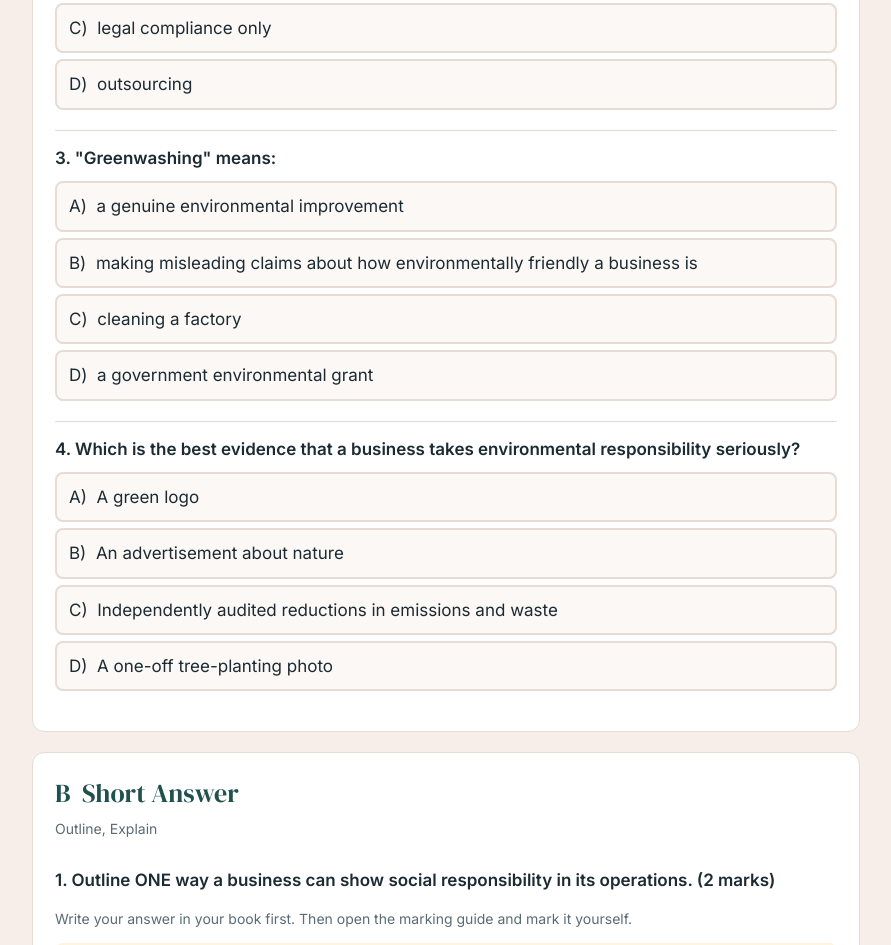
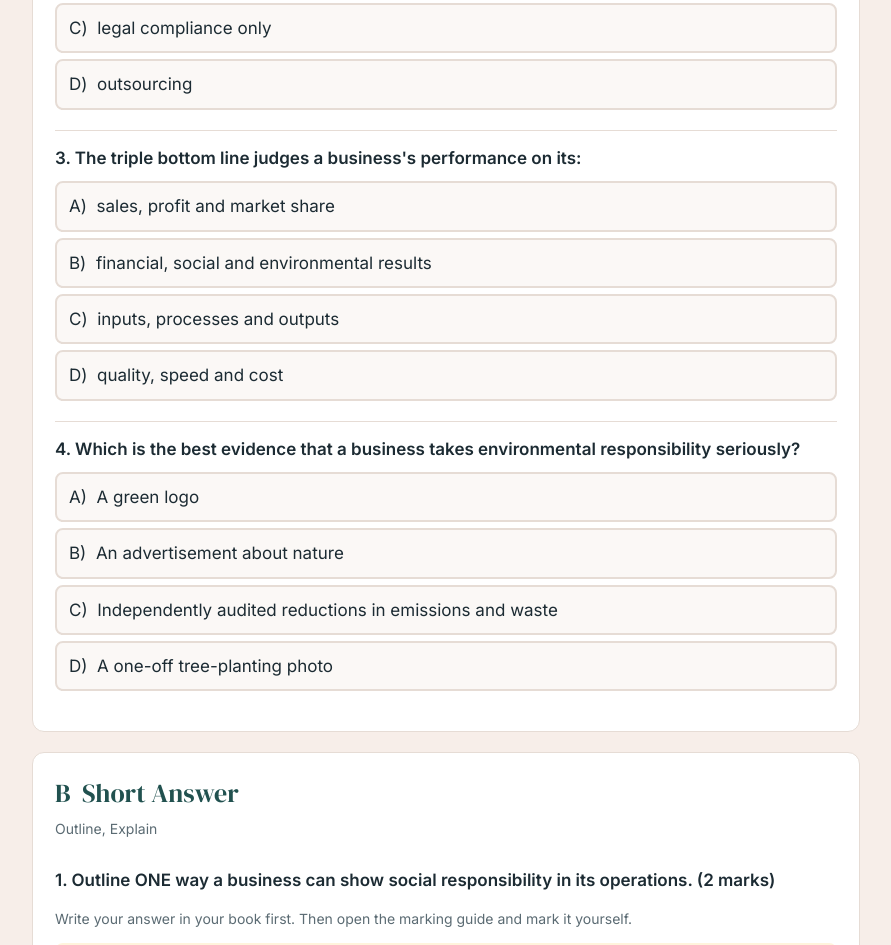
Before and after one commit to mrsperkinsteacher/business, a plain HTML site: page practice/ops-i9/index.html in a window 1280 px wide. Shown: the part 925-1870 px from the top of the page, without its empty margins (194-1085 px from the left). Drawn offline with Linux system fonts and the light colour scheme.

Commit message:
Operations practice cards: audit fixes (I9 Q3 swapped, R3 two businesses, S7 TQM note, S9 Cochlear R&D)
Co-Authored-By: Claude Opus 5.5 <noreply@anthropic.com>
Claude-Session: https://claude.ai/code/session_01SrXbcZjSdJ4Ez17A95Xdqk

```diff
--- a/practice/ops-i9/index.html
+++ b/practice/ops-i9/index.html
@@ -31,11 +31,11 @@ gtag('config', 'G-NH0WN47NP2');
 <button class="opt" type="button" data-k="C">C)&nbsp; legal compliance only</button>
 <button class="opt" type="button" data-k="D">D)&nbsp; outsourcing</button>
 <p class="fb" hidden></p></div>
-<div class="q" data-a="B" data-why="Greenwashing is marketing that overstates environmental performance. It can breach consumer law."><p class="stem">3. &quot;Greenwashing&quot; means:</p>
-<button class="opt" type="button" data-k="A">A)&nbsp; a genuine environmental improvement</button>
-<button class="opt" type="button" data-k="B">B)&nbsp; making misleading claims about how environmentally friendly a business is</button>
-<button class="opt" type="button" data-k="C">C)&nbsp; cleaning a factory</button>
-<button class="opt" type="button" data-k="D">D)&nbsp; a government environmental grant</button>
+<div class="q" data-a="B" data-why="Corporate social responsibility builds on the triple bottom line, which judges a business on its financial, social and environmental results."><p class="stem">3. The triple bottom line judges a business's performance on its:</p>
+<button class="opt" type="button" data-k="A">A)&nbsp; sales, profit and market share</button>
+<button class="opt" type="button" data-k="B">B)&nbsp; financial, social and environmental results</button>
+<button class="opt" type="button" data-k="C">C)&nbsp; inputs, processes and outputs</button>
+<button class="opt" type="button" data-k="D">D)&nbsp; quality, speed and cost</button>
 <p class="fb" hidden></p></div>
 <div class="q" data-a="C" data-why="Measured, independently checked results are stronger evidence than marketing."><p class="stem">4. Which is the best evidence that a business takes environmental responsibility seriously?</p>
 <button class="opt" type="button" data-k="A">A)&nbsp; A green logo</button>
```
Also changed, not shown: practice/ops-r3/index.html (+3 -3 lines), practice/ops-s7/index.html (+1 -1 lines), practice/ops-s9/index.html (+1 -1 lines).
